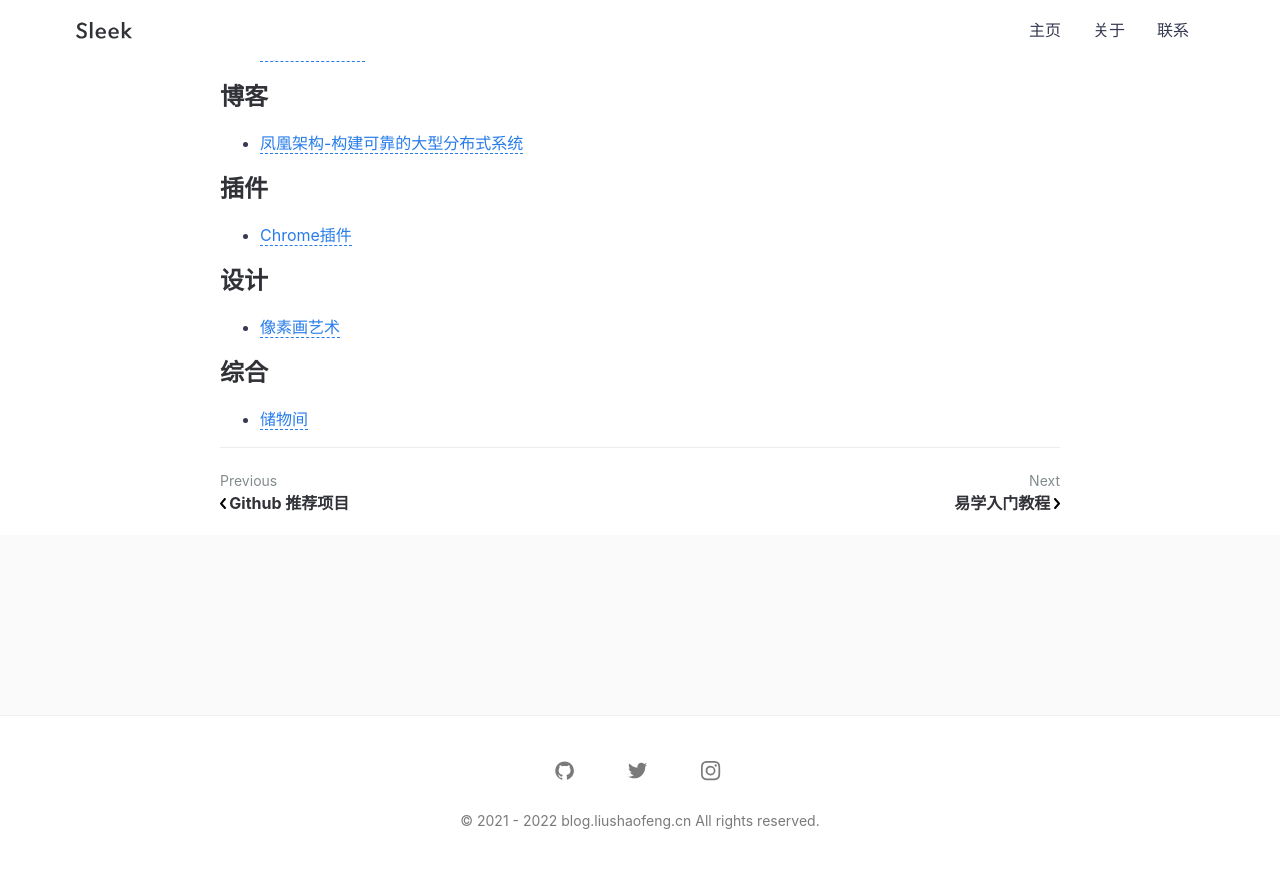
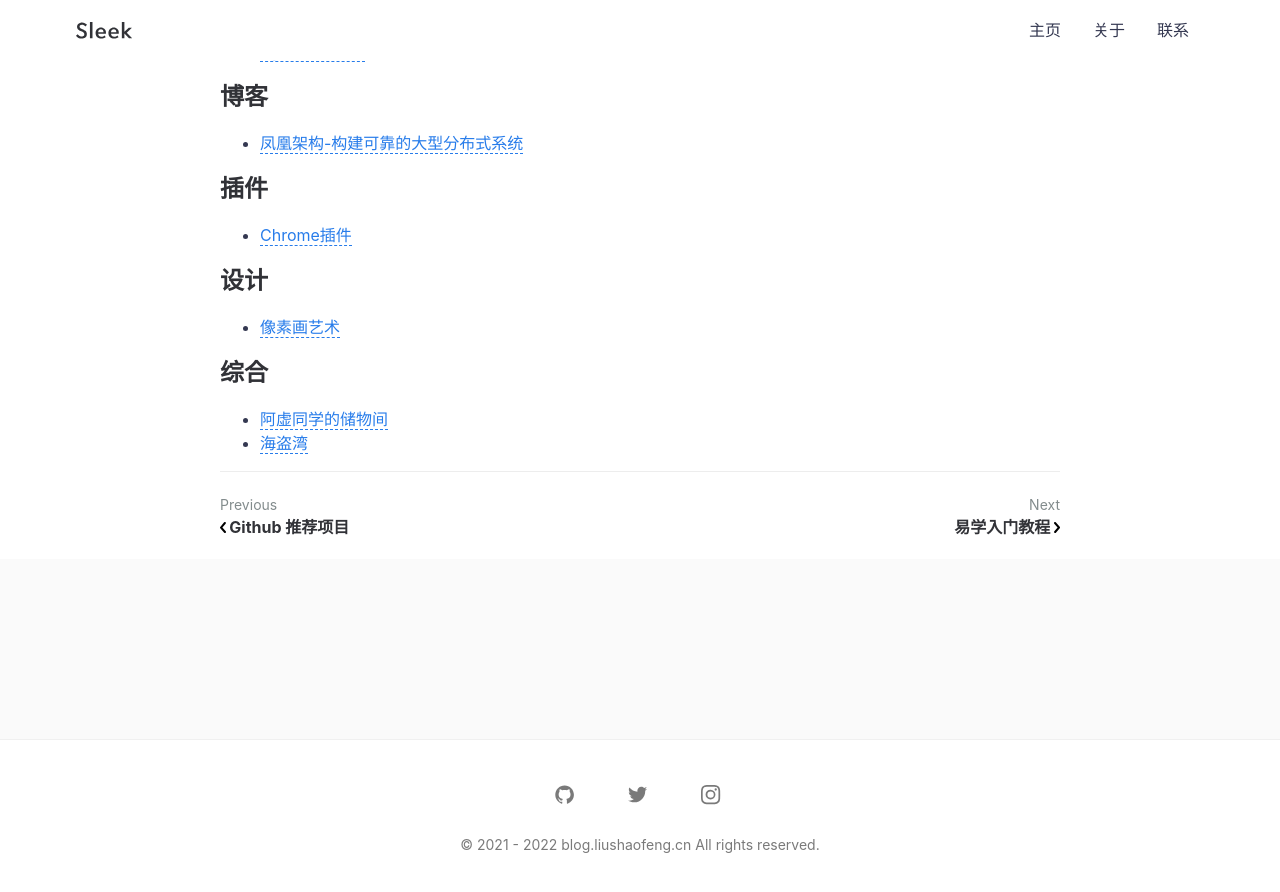
Before and after one commit to liushaofeng89/blog, a Jekyll site: the page built from _posts/2021-12-06-bookmark.md, in a window 1280 px wide and 900 px high, scrolled down 785 px. Shown: the top 892 px of the window. Built offline with Jekyll 4.4.1, drawn with Linux system fonts in a browser that asks for light colours; comment, search, counter and statistics services are not loaded.

Commit message:
Update 2021-12-06-bookmark.md
add https://www.pirateproxy-bay.com/

```diff
--- a/_posts/2021-12-06-bookmark.md
+++ b/_posts/2021-12-06-bookmark.md
@@ -23,4 +23,5 @@ featured-img: emile-perron-190221
   * [像素画艺术](https://www.pixilart.com/)
 
 ## 综合
-  * [储物间](https://axutongxue.com/)
+  * [阿虚同学的储物间](https://axutongxue.com/)
+  * [海盗湾](https://www.pirateproxy-bay.com/)
```
